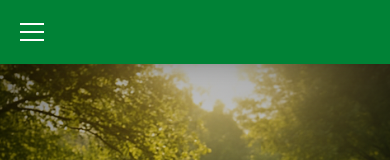
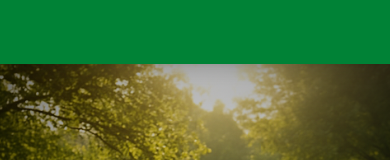
Before and after one commit to dearchristopher/big-thicket-lawn, a React (Vite) app: page / in a window 390 px wide. Shown: the top 160 px of the page. Built offline with nearby package versions, Linux system fonts and the light colour scheme; a web font is replaced by a local one.

Commit message:
hide header hamburger

```diff
--- a/src/components/Header.tsx
+++ b/src/components/Header.tsx
@@ -49,7 +49,7 @@ export const Header = () => {
 
                     <button
                         onClick={toggleMobileMenu}
-                        className="md:hidden flex flex-col justify-center items-center w-8 h-8 space-y-1.5"
+                        className="hidden justify-center items-center w-8 h-8 space-y-1.5"
                         aria-label="Toggle mobile menu"
                     >
                         <span className={`block w-6 h-0.5 bg-white transition-all duration-300 ${isMobileMenuOpen ? 'rotate-45 translate-y-2' : ''}`}></span>
```
